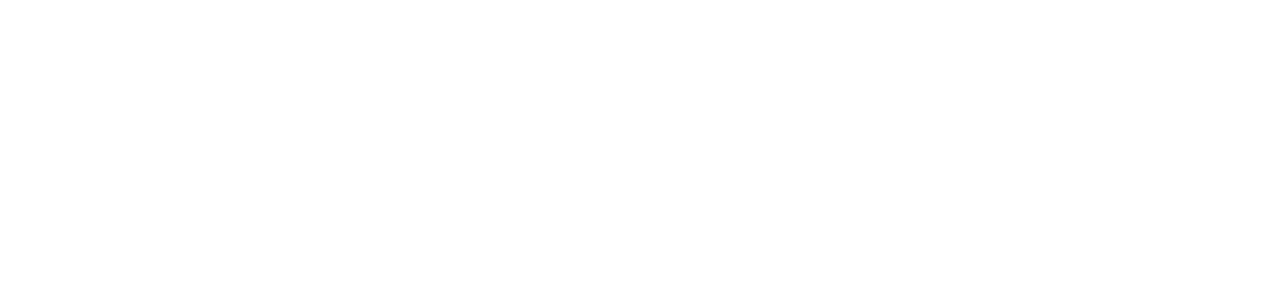
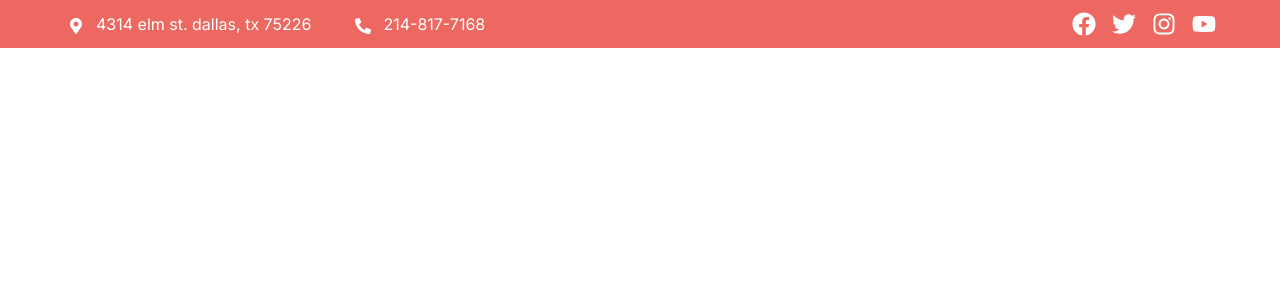
Before and after one commit to resalatislam5/sfp-task, a Next.js app: page / in a window 1280 px wide. Shown: the top 300 px of the page. Built offline with nearby package versions, Linux system fonts and the light colour scheme.

Commit message:
top header

```diff
--- a/package.json
+++ b/package.json
@@ -16,6 +16,7 @@
     "postcss": "8.4.27",
     "react": "18.2.0",
     "react-dom": "18.2.0",
+    "react-icons": "^4.10.1",
     "tailwindcss": "3.3.3"
   }
 }
--- /dev/null
+++ b/src/app/Header/TopHeader.js
@@ -0,0 +1,20 @@
+import Link from "next/link";
+import { FaFacebook,FaTwitter,FaInstagram,FaYoutube } from "react-icons/fa";
+import { FaMapMarkerAlt,FaPhoneAlt } from "react-icons/fa";
+export default function TopHeader() {
+    return (
+        <div className='bg-[#EC6861] sm:px-16  text-white py-3 lg:flex justify-between'>
+            <div className='flex flex-col gap-2 lg:flex-row lg:gap-4 items-center '>
+                <p><span><FaMapMarkerAlt className='inline-block mr-2 w-6' /></span>4314 elm st. dallas, tx 75226</p>
+                <div className="divider hidden lg:flex after:bg-white before:bg-white divider-horizontal h-5 "></div>
+                <p><span><FaPhoneAlt className='inline-block mx-2 w-6' /></span>214-817-7168</p>
+            </div>
+            <div className='flex gap-4 text-2xl mt-3 lg:mt-0 justify-center'>
+                 <a href='https://web.facebook.com/resalat.islam.18' target='_blank'><FaFacebook /></a>
+                <a href='https://twitter.com/resalatislam5' target='_blank'><FaTwitter /></a>
+                <a href='https://www.instagram.com/resalat.i/' target='_blank'><FaInstagram /></a>
+                 <Link href='#'><FaYoutube /></Link>
+            </div>
+        </div>
+    );
+}
--- a/src/app/layout.js
+++ b/src/app/layout.js
@@ -1,3 +1,4 @@
+import TopHeader from './Header/TopHeader'
 import './globals.css'
 import { Inter } from 'next/font/google'
 
@@ -10,8 +11,12 @@
 
 export default function RootLayout({ children }) {
   return (
-    <html lang="en">
-      <body className={inter.className}>{children}</body>
+    <html lang="en" >
+
+      <body className={inter.className}>
+        <TopHeader />
+      {children}
+      </body>
     </html>
   )
 }
--- a/src/app/page.js
+++ b/src/app/page.js
@@ -1,4 +1,3 @@
-import Image from 'next/image'
 
 export default function Home() {
   return (
```
Also changed, not shown: src/app/globals.css (line endings or trailing spaces), 1 other file (tests, documents, lock files or other folders).
